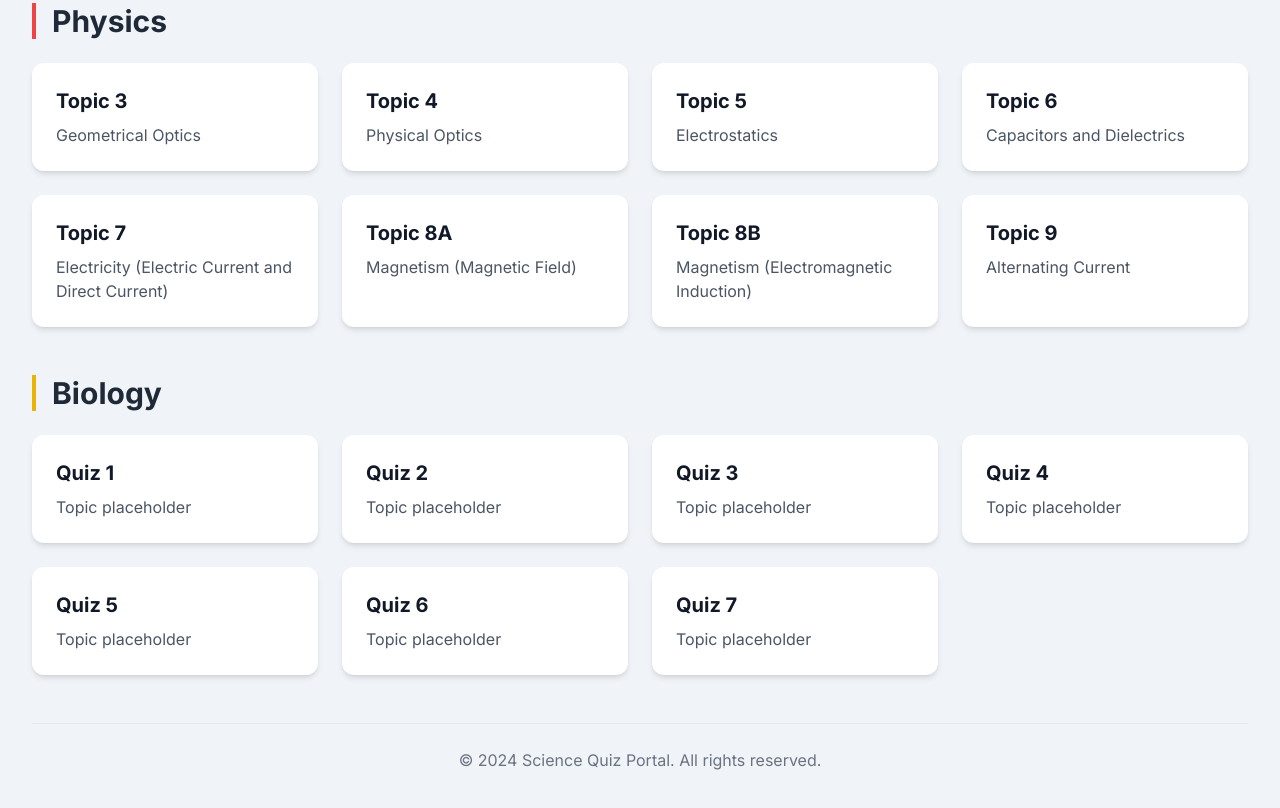
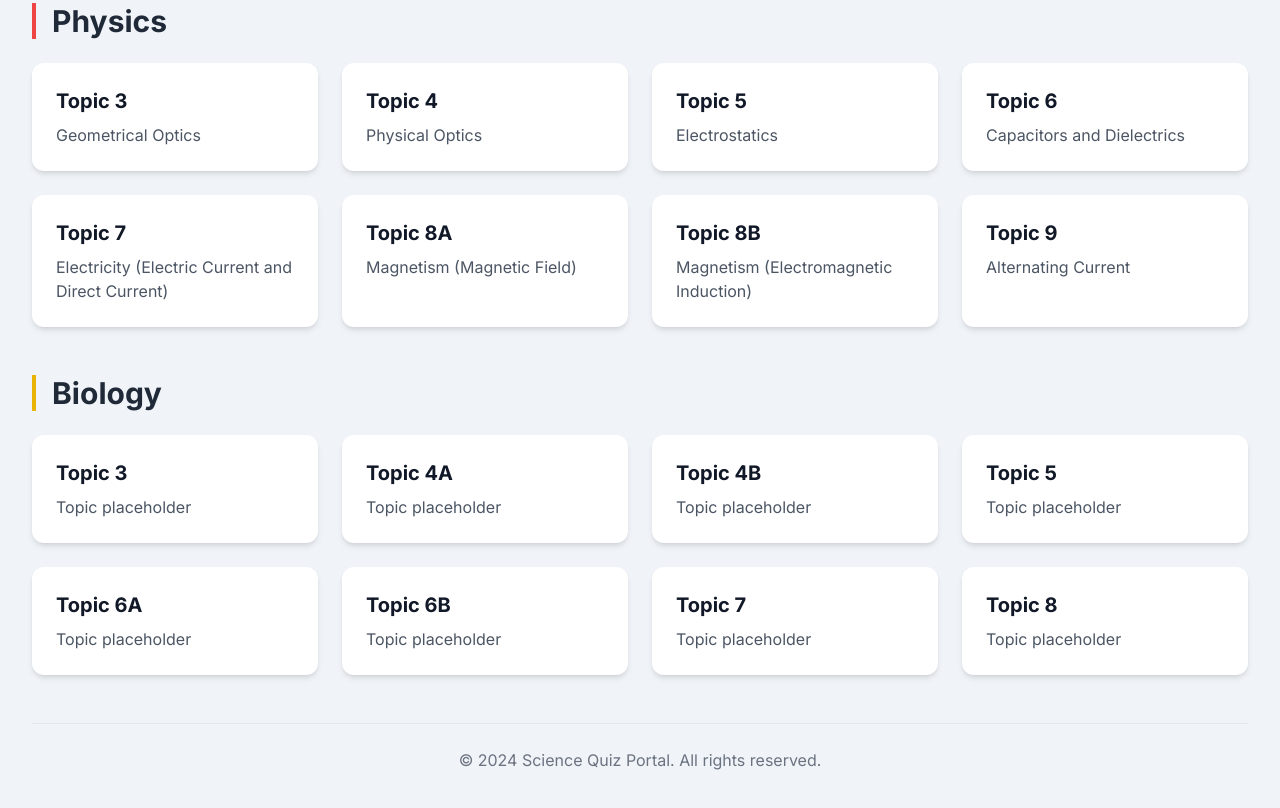
Before and after one commit to prathamvirani/test-engine, a plain HTML site: page index.html in a window 1280 px wide. Shown: the part 829-1637 px from the top of the page. Drawn offline with nearby package versions, Linux system fonts and the light colour scheme.

Commit message:
Update index.html
added bio

```diff
--- a/index.html
+++ b/index.html
@@ -134,13 +134,14 @@
             <div>
                 <h2 class="text-3xl font-bold text-gray-800 dark:text-white mb-6 border-l-4 border-yellow-500 pl-4">Biology</h2>
                 <div class="grid grid-cols-1 sm:grid-cols-2 md:grid-cols-3 lg:grid-cols-4 gap-6">
-                    <a href="#" class="quiz-card bg-white dark:bg-gray-800 rounded-xl p-6 shadow-md dark:shadow-2xl"><h3 class="font-bold text-xl text-gray-900 dark:text-white mb-2">Quiz 1</h3><p class="text-gray-600 dark:text-gray-400">Topic placeholder</p></a>
-                    <a href="#" class="quiz-card bg-white dark:bg-gray-800 rounded-xl p-6 shadow-md dark:shadow-2xl"><h3 class="font-bold text-xl text-gray-900 dark:text-white mb-2">Quiz 2</h3><p class="text-gray-600 dark:text-gray-400">Topic placeholder</p></a>
-                    <a href="#" class="quiz-card bg-white dark:bg-gray-800 rounded-xl p-6 shadow-md dark:shadow-2xl"><h3 class="font-bold text-xl text-gray-900 dark:text-white mb-2">Quiz 3</h3><p class="text-gray-600 dark:text-gray-400">Topic placeholder</p></a>
-                    <a href="#" class="quiz-card bg-white dark:bg-gray-800 rounded-xl p-6 shadow-md dark:shadow-2xl"><h3 class="font-bold text-xl text-gray-900 dark:text-white mb-2">Quiz 4</h3><p class="text-gray-600 dark:text-gray-400">Topic placeholder</p></a>
-                    <a href="#" class="quiz-card bg-white dark:bg-gray-800 rounded-xl p-6 shadow-md dark:shadow-2xl"><h3 class="font-bold text-xl text-gray-900 dark:text-white mb-2">Quiz 5</h3><p class="text-gray-600 dark:text-gray-400">Topic placeholder</p></a>
-                    <a href="#" class="quiz-card bg-white dark:bg-gray-800 rounded-xl p-6 shadow-md dark:shadow-2xl"><h3 class="font-bold text-xl text-gray-900 dark:text-white mb-2">Quiz 6</h3><p class="text-gray-600 dark:text-gray-400">Topic placeholder</p></a>
-                    <a href="#" class="quiz-card bg-white dark:bg-gray-800 rounded-xl p-6 shadow-md dark:shadow-2xl"><h3 class="font-bold text-xl text-gray-900 dark:text-white mb-2">Quiz 7</h3><p class="text-gray-600 dark:text-gray-400">Topic placeholder</p></a>
+                    <a href="test-bio-topic-3.html" class="quiz-card bg-white dark:bg-gray-800 rounded-xl p-6 shadow-md dark:shadow-2xl"><h3 class="font-bold text-xl text-gray-900 dark:text-white mb-2">Topic 3</h3><p class="text-gray-600 dark:text-gray-400">Topic placeholder</p></a>
+                    <a href="test-bio-topic-4a.html" class="quiz-card bg-white dark:bg-gray-800 rounded-xl p-6 shadow-md dark:shadow-2xl"><h3 class="font-bold text-xl text-gray-900 dark:text-white mb-2">Topic 4A</h3><p class="text-gray-600 dark:text-gray-400">Topic placeholder</p></a>
+                    <a href="test-bio-topic-4b.html" class="quiz-card bg-white dark:bg-gray-800 rounded-xl p-6 shadow-md dark:shadow-2xl"><h3 class="font-bold text-xl text-gray-900 dark:text-white mb-2">Topic 4B</h3><p class="text-gray-600 dark:text-gray-400">Topic placeholder</p></a>
+                    <a href="test-bio-topic-5.html" class="quiz-card bg-white dark:bg-gray-800 rounded-xl p-6 shadow-md dark:shadow-2xl"><h3 class="font-bold text-xl text-gray-900 dark:text-white mb-2">Topic 5</h3><p class="text-gray-600 dark:text-gray-400">Topic placeholder</p></a>
+                    <a href="test-bio-topic-6a.html" class="quiz-card bg-white dark:bg-gray-800 rounded-xl p-6 shadow-md dark:shadow-2xl"><h3 class="font-bold text-xl text-gray-900 dark:text-white mb-2">Topic 6A</h3><p class="text-gray-600 dark:text-gray-400">Topic placeholder</p></a>
+                    <a href="test-bio-topic-6b.html" class="quiz-card bg-white dark:bg-gray-800 rounded-xl p-6 shadow-md dark:shadow-2xl"><h3 class="font-bold text-xl text-gray-900 dark:text-white mb-2">Topic 6B</h3><p class="text-gray-600 dark:text-gray-400">Topic placeholder</p></a>
+                    <a href="test-bio-topic-7.html" class="quiz-card bg-white dark:bg-gray-800 rounded-xl p-6 shadow-md dark:shadow-2xl"><h3 class="font-bold text-xl text-gray-900 dark:text-white mb-2">Topic 7</h3><p class="text-gray-600 dark:text-gray-400">Topic placeholder</p></a>
+                    <a href="test-bio-topic-8.html" class="quiz-card bg-white dark:bg-gray-800 rounded-xl p-6 shadow-md dark:shadow-2xl"><h3 class="font-bold text-xl text-gray-900 dark:text-white mb-2">Topic 8</h3><p class="text-gray-600 dark:text-gray-400">Topic placeholder</p></a>
                 </div>
             </div>
 
```
